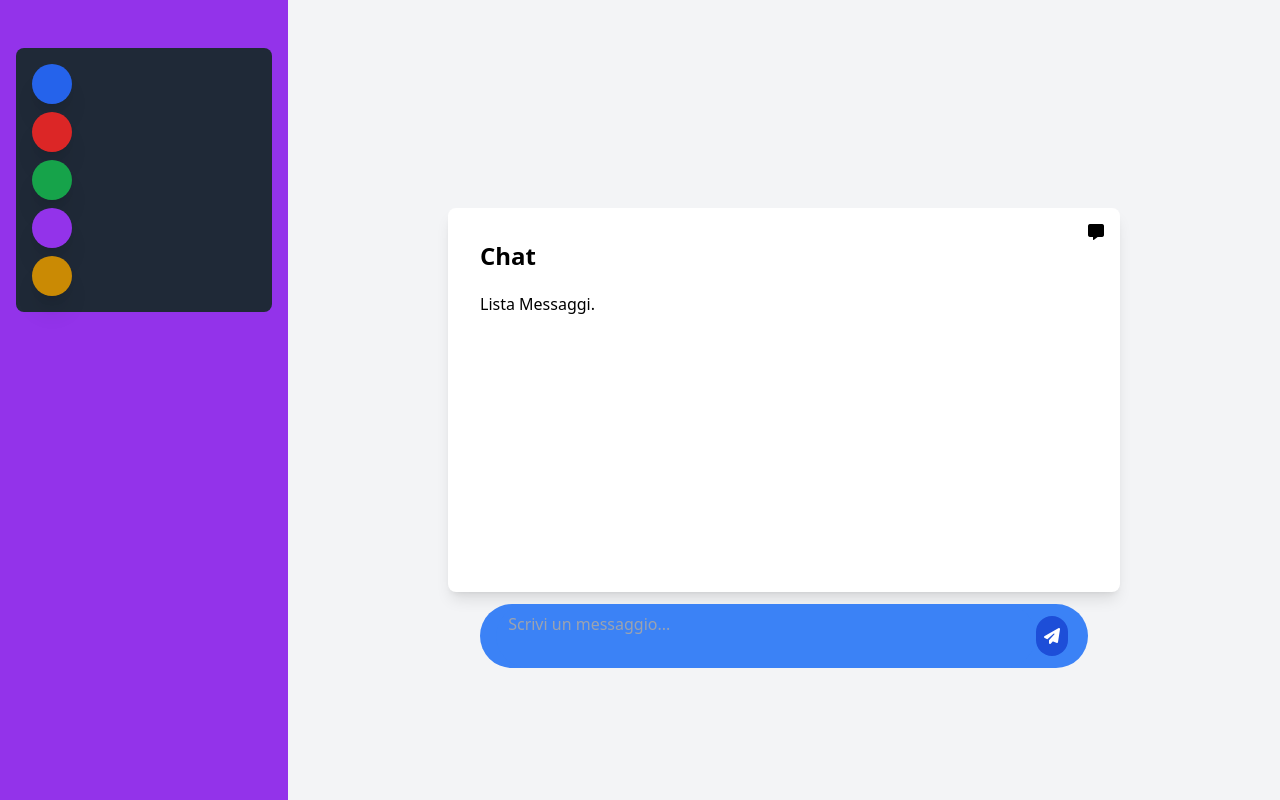
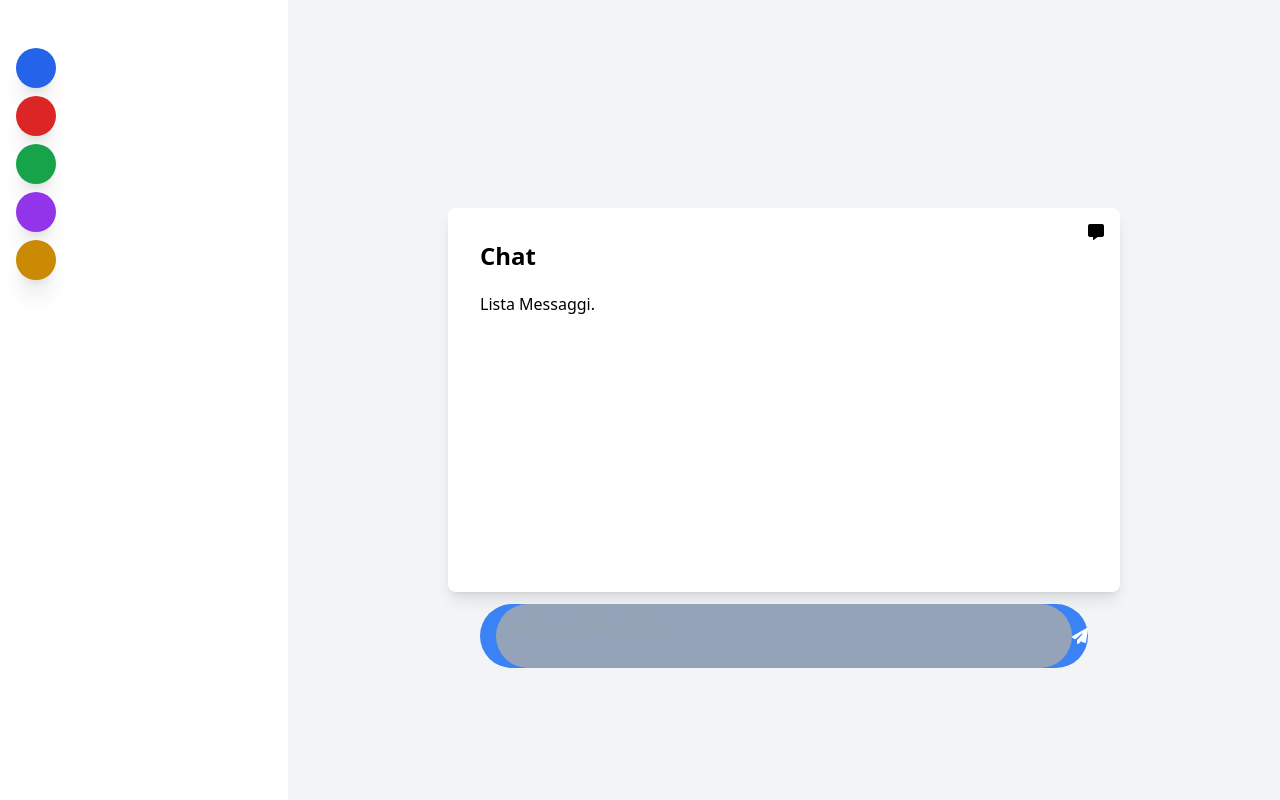
Before and after one commit to matteoleto/tsxtailwind, a React (Vite) app: page / in a window 1280 px wide. Built offline with nearby package versions, Linux system fonts and the light colour scheme.

Commit message:
color done

```diff
--- a/src/components/App.tsx
+++ b/src/components/App.tsx
@@ -1,14 +1,26 @@
-import React from 'react';
+import React, { createContext, useState, useContext } from 'react';
 import Sidebar from './Sidebar';  // Assicurati di avere il percorso corretto
 import Rectangle from './Rectangle'; // Assicurati di avere il percorso corretto
 
+type ThemeContextType = {
+  color: string;
+  setColor: React.Dispatch<React.SetStateAction<string>>;
+};
+
+const ThemeContext = createContext<ThemeContextType|undefined>(undefined)
+
 const App: React.FC = () => {
+  const [color, setColor] = useState<string>("");
   return (
     <div className="App flex">
-      <Sidebar />
-      <Rectangle />
+      <ThemeContext.Provider value={{color, setColor}}>
+        <Sidebar />
+        <Rectangle />
+      </ThemeContext.Provider>
+
     </div>
   );
 };
 
+export { ThemeContext }
 export default App;
--- a/src/components/MessageInput.tsx
+++ b/src/components/MessageInput.tsx
@@ -1,4 +1,6 @@
-import React from 'react';
+import React, { ChangeEvent, useContext, useState } from 'react';
+import { ThemeContext } from './App';
+import { toTry } from './Sidebar';
 
 interface MessageInputProps {
   message: string;
@@ -6,10 +8,20 @@ interface MessageInputProps {
   handleSendMessage: () => void;
 }
 
-const MessageInput: React.FC<MessageInputProps> = ({ message, handleInputChange, handleSendMessage }) => (
-  <div className="message-input-container">
+
+
+const MessageInput: React.FC<MessageInputProps> = ({ message, handleInputChange, handleSendMessage}) => {
+
+  const themeContext = useContext(ThemeContext)
+  if (!themeContext) {
+    throw new Error('ThemeContext must be used within a ThemeContext.Provider');
+  }
+  const {color, setColor} = themeContext
+  let color2 = color
+
+  return (<div className="message-input-container">
     <textarea
-      className="textarea-primary bg-slate-400"
+      className={"flex-grow bg-"+color+"-500 text-white rounded-full p-2 focus:outline-none resize-none ml-4 bg-slate-400"}
       placeholder=" Scrivi un messaggio..."
       value={message}
       onChange={handleInputChange}
@@ -21,6 +33,6 @@ const MessageInput: React.FC<MessageInputProps> = ({ message, handleInputChange,
       <i className="fas fa-paper-plane"></i>
     </button>
   </div>
-);
+)};
 
 export default MessageInput;
--- a/src/components/Rectangle.tsx
+++ b/src/components/Rectangle.tsx
@@ -1,14 +1,22 @@
-import React, { useState } from 'react';
+import React, { useContext, useMemo, useState } from 'react';
 import MessageList from './MessageList';
 import MessageInput from './MessageInput';
 import { InputType } from 'zlib';                                   //libreria inutile
 import { Messaggio } from './types';
 import ChatGPT from './MessageChatGPT';
-import { colorePrincipale } from './Sidebar';
+import { ThemeContext } from './App';
+
 
 const Rectangle: React.FC = () => {
   const [message, setMessage] = useState<string>('');
   const [messageArray, setMessageArray] = useState<Messaggio[]>([]);
+
+  const themeContext = useContext(ThemeContext)
+  console.log(themeContext)
+  if (!themeContext) {
+    throw new Error('ThemeContext must be used within a ThemeContext.Provider');
+  }
+  const {color, setColor} = themeContext
 
   const handleInputChange = (e: React.ChangeEvent<HTMLTextAreaElement>) => {
     setMessage(e.target.value);
@@ -39,21 +47,9 @@ const Rectangle: React.FC = () => {
           handleInputChange={handleInputChange}
           handleSendMessage={handleSendMessage}
         />
-        <i className={"fas fa-comment-alt absolute top-4 right-4 text-"+cambiaColore(colorePrincipale)+"-500"}></i>
+        <i className={`fas fa-comment-alt absolute top-4 right-4 text-${color}-500`}></i>
       </div>
     </div>
   );
 };
-function cambiaColore(n:number):string{
-  let coloreSelezionato:string=""
-  switch(n)
-  {
-    case 1: coloreSelezionato="red"; break;
-    case 2: coloreSelezionato="green"; break;
-    case 3: coloreSelezionato="purple"; break;
-    case 4: coloreSelezionato="yellow"; break;
-    default: coloreSelezionato="blue"; break;
-  }
-  return coloreSelezionato
-}
 export default Rectangle;
--- a/src/components/Sidebar.tsx
+++ b/src/components/Sidebar.tsx
@@ -1,40 +1,42 @@
-import React, { useState } from 'react';
-
-export let colorePrincipale: number;
+import React, { useState, useContext } from 'react';
+import {ThemeContext} from './App'
 
 const Sidebar: React.FC = () => {
-  const [colore, setColore] = useState<string>(cambiaColore(3));
-
+  const themeContext = useContext(ThemeContext)
+  if (!themeContext) {
+    throw new Error('ThemeContext must be used within a ThemeContext.Provider');
+  }
+  const {color, setColor} = themeContext
   return (
-    <div className={`bg-${colore}-600 h-screen w-72 p-4`}>
+    <div className={`bg-${color}-600 h-screen w-72 p-4`}>
       <h2 className="mb-4 pt-4 text-4xl font-bold text-white"></h2>
-      <div className="bg-gray-800 p-4 rounded-lg">
+      <div className="">
         <div className="flex flex-col gap-2">
           <button
-            className="h-10 w-10 rounded-full bg-blue-600 shadow-xl hover:bg-blue-700 focus:ring-4 focus:ring-blue-300 transform transition-transform hover:-translate-y-2 active:translate-y-0 active:shadow-none"
-            onClick={() => setColore(cambiaColore(0))}
+            className="h-10 w-10 rounded-full bg-blue-600 shadow-xl hover:bg-blue-700 focus:ring-4 focus:ring-blue-300 transform transition-transform hover:-translate-y-2 active:translate-y-0 active:shadow-none text-blue-600"
+            onClick={() => setColor(cambiaColore(0))}
           ></button>
           <button
-            className="h-10 w-10 rounded-full bg-red-600 shadow-xl hover:bg-red-700 focus:ring-4 focus:ring-red-300 transform transition-transform hover:-translate-y-2 active:translate-y-0 active:shadow-none"
-            onClick={() => setColore(cambiaColore(1))}
+            className="h-10 w-10 rounded-full bg-red-600 shadow-xl hover:bg-red-700 focus:ring-4 focus:ring-red-300 transform transition-transform hover:-translate-y-2 active:translate-y-0 active:shadow-none text-blue-600"
+            onClick={() => setColor(cambiaColore(1))}
           ></button>
           <button
-            className="h-10 w-10 rounded-full bg-green-600 shadow-xl hover:bg-green-700 focus:ring-4 focus:ring-green-300 transform transition-transform hover:-translate-y-2 active:translate-y-0 active:shadow-none"
-            onClick={() => setColore(cambiaColore(2))}
+            className="h-10 w-10 rounded-full bg-green-600 shadow-xl hover:bg-green-700 focus:ring-4 focus:ring-green-300 transform transition-transform hover:-translate-y-2 active:translate-y-0 active:shadow-none text-blue-600"
+            onClick={() => setColor(cambiaColore(2))}
           ></button>
           <button
-            className="h-10 w-10 rounded-full bg-purple-600 shadow-xl hover:bg-purple-700 focus:ring-4 focus:ring-purple-300 transform transition-transform hover:-translate-y-2 active:translate-y-0 active:shadow-none"
-            onClick={() => setColore(cambiaColore(3))}
+            className="h-10 w-10 rounded-full bg-purple-600 shadow-xl hover:bg-purple-700 focus:ring-4 focus:ring-purple-300 transform transition-transform hover:-translate-y-2 active:translate-y-0 active:shadow-none text-blue-600"
+            onClick={() => setColor(cambiaColore(3))}
           ></button>
           <button
-            className="h-10 w-10 rounded-full bg-yellow-600 shadow-xl hover:bg-yellow-700 focus:ring-4 focus:ring-yellow-300 transform transition-transform hover:-translate-y-2 active:translate-y-0 active:shadow-none"
-            onClick={() => setColore(cambiaColore(4))}
+            className="h-10 w-10 rounded-full bg-yellow-600 shadow-xl hover:bg-yellow-700 focus:ring-4 focus:ring-yellow-300 transform transition-transform hover:-translate-y-2 active:translate-y-0 active:shadow-none text-blue-600"
+            onClick={() => setColor(cambiaColore(4))}
           ></button>
         </div>
       </div>
     </div>
   );
-
+};
  function cambiaColore(n: number): string {
   let coloreSelezionato = "";
   switch (n) {
@@ -44,9 +46,8 @@ const Sidebar: React.FC = () => {
     case 4: coloreSelezionato = "yellow"; break;
     default: coloreSelezionato = "blue"; break;
   }
-    colorePrincipale = n;
+  toTry = coloreSelezionato
   return coloreSelezionato;
 }
-};
-
+export let toTry: string
 export default Sidebar;
--- a/src/style.css
+++ b/src/style.css
@@ -1,5 +1,5 @@
 /* styles.css */
-
+import
 .btn-primary {
     @apply bg-blue-700 hover:bg-blue-600 text-white rounded-full p-2 mr-5;
   }
```
Lines whose indentation alone changed are shown as unchanged.
